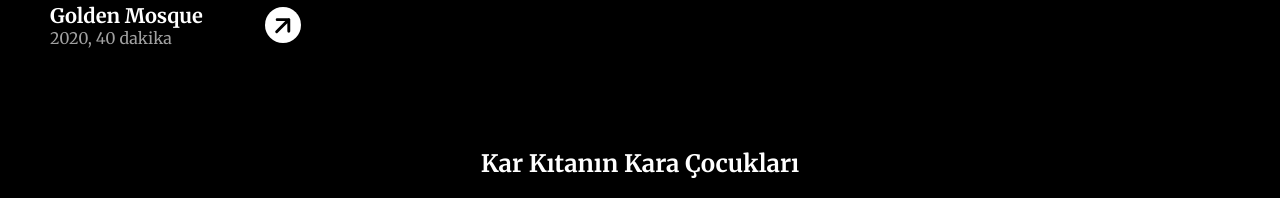
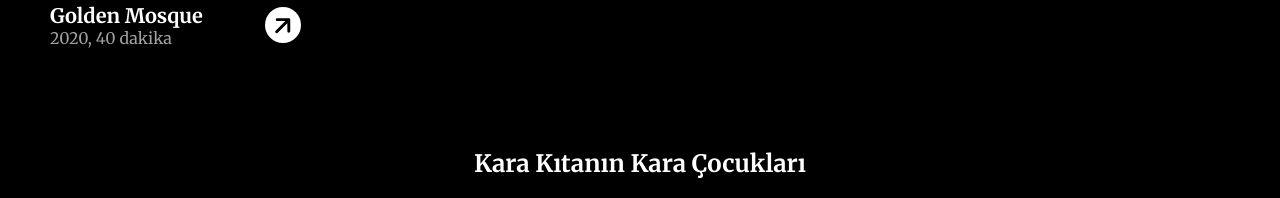
Before and after one commit to sekerhalithamza/sahinturan, a website: page src/index.html in a window 1280 px wide. Shown: the part 5906-6104 px from the top of the page. Drawn offline with nearby package versions, Linux system fonts and the light colour scheme; files that its build step writes are made by us from their sources.

Commit message:
pusht ihsan

```diff
--- a/src/index.html
+++ b/src/index.html
@@ -470,11 +470,11 @@
         </div>
       </section>
       <section id="gallery" class="section-gallery">
-        <h2 class="section-gallery--title">Kar Kıtanın Kara Çocukları</h2>
-        <svg style="display: none;" class="section-gallery-btn">
+        <h2 class="section-gallery--title">Kara Kıtanın Kara Çocukları</h2>
+        <svg style="display: none" class="section-gallery-btn">
           <use xlink:href="assets/sprite.svg#arrow"></use>
         </svg>
-        <svg style="display: none;" class="section-gallery-btn">
+        <svg style="display: none" class="section-gallery-btn">
           <use xlink:href="assets/sprite.svg#arrow"></use>
         </svg>
         <div class="section-gallery__content-wrapper">
```
